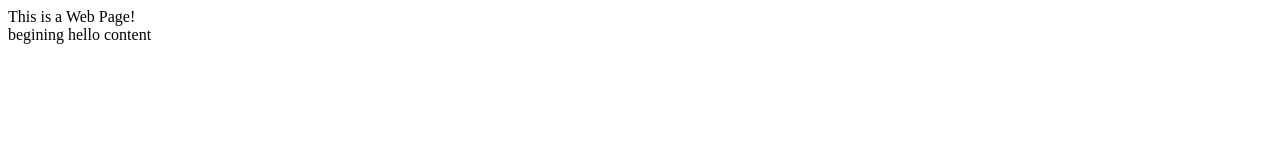
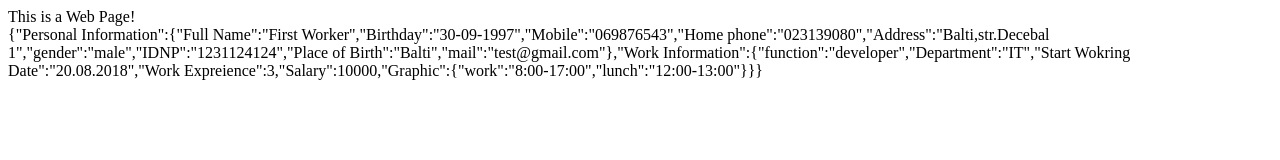
Before and after one commit to AndreyCma/PW1, a plain HTML site: page index.html in a window 1280 px wide. Drawn offline with Linux system fonts and the light colour scheme.

Commit message:
Task 10.1

```diff
--- a/app.js
+++ b/app.js
@@ -1,34 +1,35 @@
 document.addEventListener("DOMContentLoaded", () => {
 
-  class Elem {
-    constructor(selector){
-      this.selector = selector;
+  const worker =
+  {
+    "Personal Information":{
+      "Full Name": "First Worker",
+      "Birthday":"30-09-1997",
+      "Mobile":"069876543",
+      "Home phone":"023139080",
+      "Address":"Balti,str.Decebal 1",
+      "gender":"male",
+      "IDNP":"1231124124",
+      "Place of Birth":"Balti",
+      "mail":"test@gmail.com"
+    },
+    "Work Information": {
+      "function":"developer",
+      "Department":"IT",
+      "Start Wokring Date":"20.08.2018",
+      "Work Expreience":3,
+      "Salary":10000,
+      "Graphic": {
+        "work":"8:00-17:00",
+        "lunch":"12:00-13:00"
+      }
     }
+  };
 
-    html(content) {
-      document.querySelector(this.selector).innerHTML += content;
-    }
+  let json = JSON.stringify(worker);
+  document.getElementById("JsonContent").innerHTML += json;
 
-    append(content) {
-      let existedContent = document.querySelector(this.selector).textContent;
-      document.querySelector(this.selector).innerHTML = existedContent + ' ' + content;
-    }
-    prepend(content) {
-      let existedContent = document.querySelector(this.selector).textContent;
-      document.querySelector(this.selector).innerHTML = content + ' ' + existedContent
-    }
 
-    attr(attr,value) {
-      document.querySelector(this.selector).setAttribute(attr,value);
-    }
-  }
-
-  let elem = new Elem('div');
-  elem.html("hello");
-  elem.append("content");
-  elem.prepend("begining");
-  elem.attr("class","www");
-  elem.attr("title","hello");
 
 
 
--- a/index.html
+++ b/index.html
@@ -7,7 +7,7 @@
 </head>
 <body>
     This is a Web Page!
-    <div></div>
+    <div id="JsonContent"></div>
     <script src="app.js"></script>
 </body>
 </html>
```
